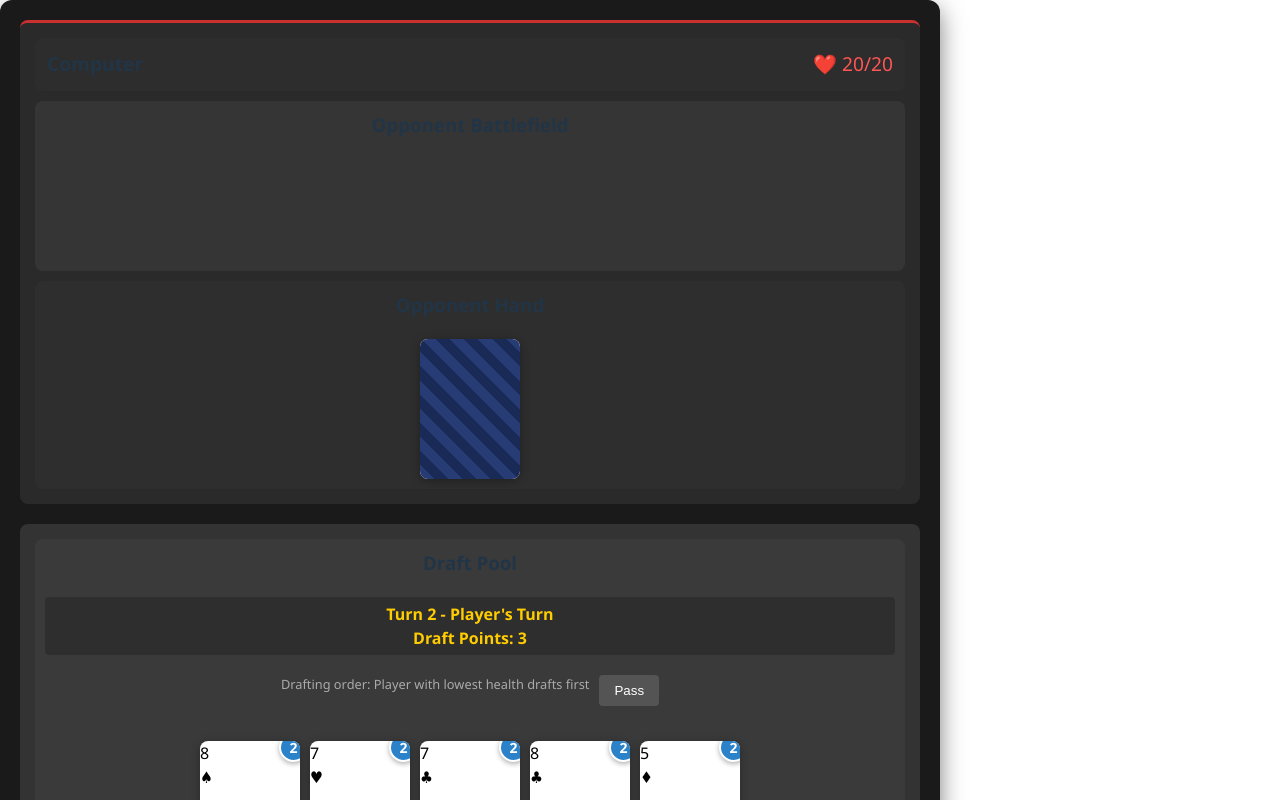
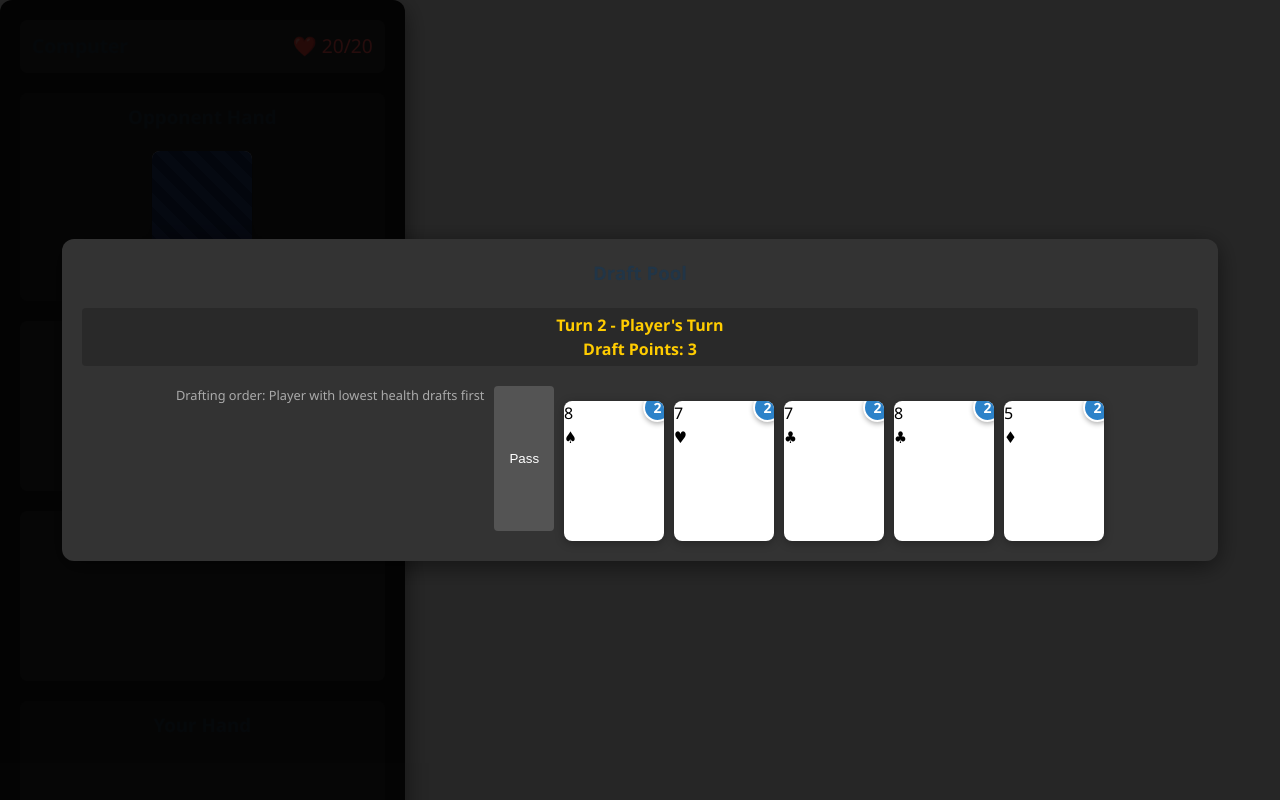
Before and after one commit to newhook/cardkingdom, a React (Vite) app: page / in a window 1280 px wide. Shown: the top 800 px of the page. Built offline with nearby package versions, Linux system fonts and the light colour scheme.

Commit message:
fix ordering.

```diff
--- a/src/components/GameUI.tsx
+++ b/src/components/GameUI.tsx
@@ -112,14 +112,14 @@ function GameUI() {
   const player = game.players[0]; // Assuming player 0 is human
   const opponent = game.players[1];
 
-  const humanBattlefieldProps = {
+  const humanPlayerProps = {
     game,
     player,
     isHumanPlayer: true,
     onPlayCard: handlePlayCard,
     onReorderCard: handleReorderCard,
   };
-  const opponentBattlefieldProps = {
+  const opponentPlayerProps = {
     game,
     player: opponent,
     isHumanPlayer: false,
@@ -129,35 +129,48 @@ function GameUI() {
 
   return (
     <div className={`game-container game-phase-${game.currentPhase}`}>
-      <div className="player-area opponent-area">
+      {/* === New Layout Order === */}
+
+      {/* Opponent Info */}
       <PlayerInfo player={opponent} game={game} isOpponent={true} />
-        <Battlefield {...opponentBattlefieldProps} />
-        <PlayerHand player={opponent} game={game} isHumanPlayer={false} onPlayCard={() => {}} />
-      </div>
 
-      <div className="middle-area">
-        {game.currentPhase === GamePhase.DRAFT && (
-          <DraftPool
-            game={game}
-            onDraftCard={handleDraftCard}
-            onPassDraft={handlePassDraft}
-          />
-        )}
-      </div>
+      {/* Opponent Hand */}
+      <PlayerHand {...opponentPlayerProps} />
 
-      <div className="player-area current-player-area">
-        <PlayerHand player={player} game={game} isHumanPlayer={true} onPlayCard={handlePlayCard} />
-        <Battlefield {...humanBattlefieldProps} />
+      {/* Opponent Battlefield */}
+      <Battlefield {...opponentPlayerProps} />
+
+      {/* Player Battlefield */}
+      <Battlefield {...humanPlayerProps} />
+
+      {/* Player Hand */}
+      <PlayerHand {...humanPlayerProps} />
+
+      {/* Player Info */}
       <PlayerInfo player={player} game={game} isOpponent={false} />
-      </div>
 
+      {/* Action Buttons */}
       <ActionButtons
         game={game}
         onStartBattle={handleStartBattle}
         onPrepareNextRound={handlePrepareNextRound}
         onNewGame={handleNewGame}
       />
+
+      {/* Battle Log */}
       <BattleLog log={game.getBattleLog()} />
+
+      {/* === Draft Pool Overlay === */}
+      {game.currentPhase === GamePhase.DRAFT && (
+        <div className="draft-overlay">
+          <DraftPool
+            game={game}
+            onDraftCard={handleDraftCard}
+            onPassDraft={handlePassDraft}
+          />
+        </div>
+      )}
+
     </div>
   );
 }
--- a/src/style.css
+++ b/src/style.css
@@ -496,6 +496,34 @@ h1 {
   background: #2a2a2a;
 }
 
+/* === Draft Overlay Styling === */
+.draft-overlay {
+  position: fixed; /* Position relative to the viewport */
+  top: 0;
+  left: 0;
+  width: 100%;
+  height: 100%;
+  background-color: rgba(0, 0, 0, 0.85); /* Dark semi-transparent background */
+  display: flex;
+  justify-content: center;
+  align-items: center;
+  z-index: 1000; /* Ensure it's on top */
+  padding: 20px;
+  box-sizing: border-box;
+}
+
+/* Style the DraftPool component when inside the overlay */
+.draft-overlay .draft-pool {
+  background: #333; /* Give it a distinct background inside overlay */
+  padding: 20px;
+  border-radius: 12px;
+  box-shadow: 0 5px 25px rgba(0, 0, 0, 0.5);
+  max-width: 90%;
+  max-height: 90%;
+  overflow-y: auto; /* Allow scrolling if content overflows */
+}
+/* === End Draft Overlay Styling === */
+
 /* Game phase specific styling */
 .game-container[data-game-phase="ARRANGEMENT"] .battlefield {
   background: rgba(44, 130, 201, 0.2);
@@ -565,3 +593,21 @@ h1 {
 .draft-pool .pass-button {
   padding: 8px 15px;
 }
+
+/* Added rule for the card container within battlefield */
+.battlefield .cards-container {
+  display: flex;
+  flex-wrap: wrap;
+  gap: 10px;
+  justify-content: center; /* Or flex-start if preferred */
+  width: 100%; /* Ensure it takes full width */
+}
+
+/* Added rule for the card container within hand */
+.hand .cards-container {
+  display: flex;
+  flex-wrap: wrap;
+  gap: 10px;
+  justify-content: center; /* Or flex-start if preferred */
+  width: 100%; /* Ensure it takes full width */
+}
```
Lines whose indentation alone changed are shown as unchanged.
